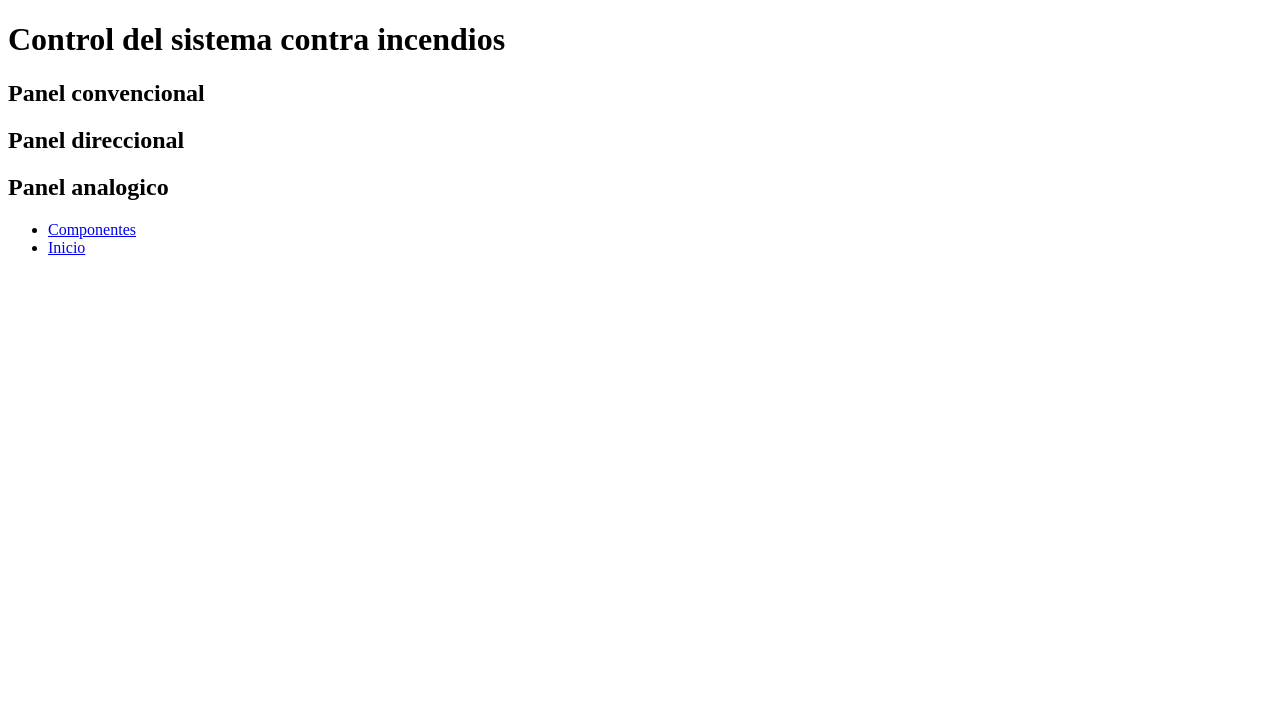
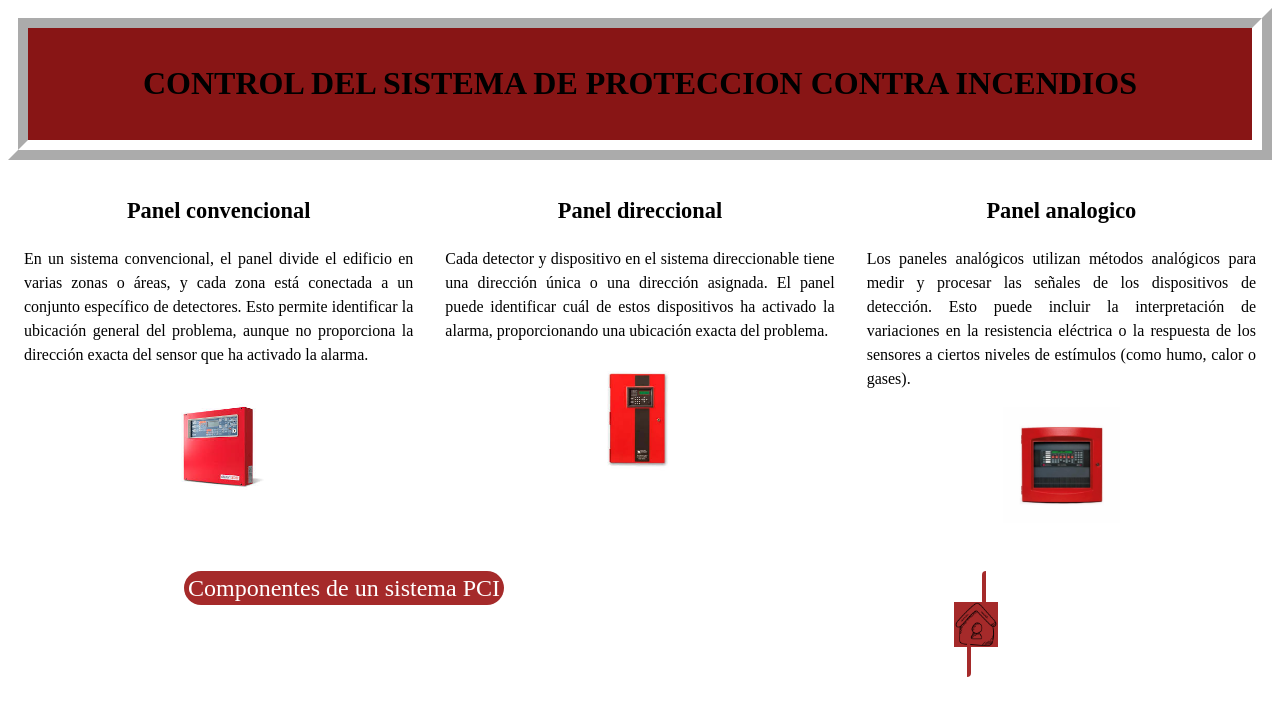
Before and after one commit to DaniiBonilla/PruebaPagina-Web, a plain HTML site: page ControlComp.html in a window 1280 px wide. Drawn offline with Linux system fonts and the light colour scheme.

Commit message:
Edicion control sistema contra incendios.html

```diff
--- a/ControlComp.html
+++ b/ControlComp.html
@@ -4,26 +4,50 @@
     <meta charset="UTF-8">
     <meta name="viewport" content="width=device-width, initial-scale=1.0">
     <title>Control del sistema contra incendios</title>
-    <link rel="stylesheet" href="styles.css">
+    <link rel="stylesheet" href="StylesIndex.css" type="text/css"> </link>
 </head>
 <body>
-    <div id="main-container">
-        <header>
-            <h1>Control del sistema contra incendios</h1>
-            <h2>Panel convencional</h2>
-            <p></p>
-            <h2>Panel direccional</h2>
-            <p></p>
-            <h2>Panel analogico</h2>
-            <p></p>
-            <nav>
-                <ul>
-                    <li><a href="Components.html">Componentes</a></li>
-                    <li><a href="index.html">Inicio</a></li>
-                </ul>
-            </nav>
-        </header>
 
+    <div id="TituloPrincipal">
+        <h1>CONTROL DEL SISTEMA DE PROTECCION CONTRA INCENDIOS</h1>
+</div>
+
+<div id="ContenidoPrincipal">
+    <div id="ContenidoPrincipalFC">
+<div>
+    <h2>Panel convencional</h2>
+    <p>En un sistema convencional, el panel divide el edificio en varias zonas o áreas, y cada zona está conectada a un conjunto específico de detectores.
+        Esto permite identificar la ubicación general del problema, aunque no proporciona la dirección exacta del sensor que ha activado la alarma.</p>
+        <img src="Imagenes/Panelconvencional.jpeg" />
+</div>
+
+<div>
+    <h2>Panel direccional</h2>
+    <p> Cada detector y dispositivo en el sistema direccionable tiene una dirección única o una dirección asignada. El panel puede identificar cuál de estos
+         dispositivos ha activado la alarma, proporcionando una ubicación exacta del problema.</p>
+         <img src="Imagenes/PanelDireccional.jpeg" />
+</div>
+
+    <div>
+    <h2>Panel analogico</h2>
+    <p>Los paneles analógicos utilizan métodos analógicos para medir y procesar las señales de los dispositivos de detección. Esto puede incluir la
+        interpretación de variaciones en la resistencia eléctrica o la respuesta de los sensores a ciertos niveles de estímulos (como humo, calor o gases).</p>
+        <img src="Imagenes/4010-9601-Panel-Central-Sistema-de-Alarma-Contra-Incendios-IDNAC-Caja-de-1-bahia-Simplex-sh-ingenieria-deteccion-control-incendio-sistemas-bogota-colombia.jpg.webp" />
+</div>
+</div>
+            <div id="Links">
+            <div>
+            <ul>
+                <a href="Components.html">Componentes de un sistema PCI</a>
+            </ul>
+            </div>
+            <div>
+            <ul>
+                <a href="index.html"><img src="Imagenes/home-security_2185959.png" /></a>
+            </ul>
+        </div>
     </div>
+</div>
+
 </body>
 </html>
```
Also changed, not shown: Imagenes/4010-9601-Panel-Central-Sistema-de-Alarma-Contra-Incendios-IDNAC-Caja-de-1-bahia-Simplex-sh-ingenieria-deteccion-control-incendio-sistemas-bogota-colombia.jpg.webp (added), Imagenes/PanelDireccional.jpeg (added), Imagenes/Panelconvencional.jpeg (added).
